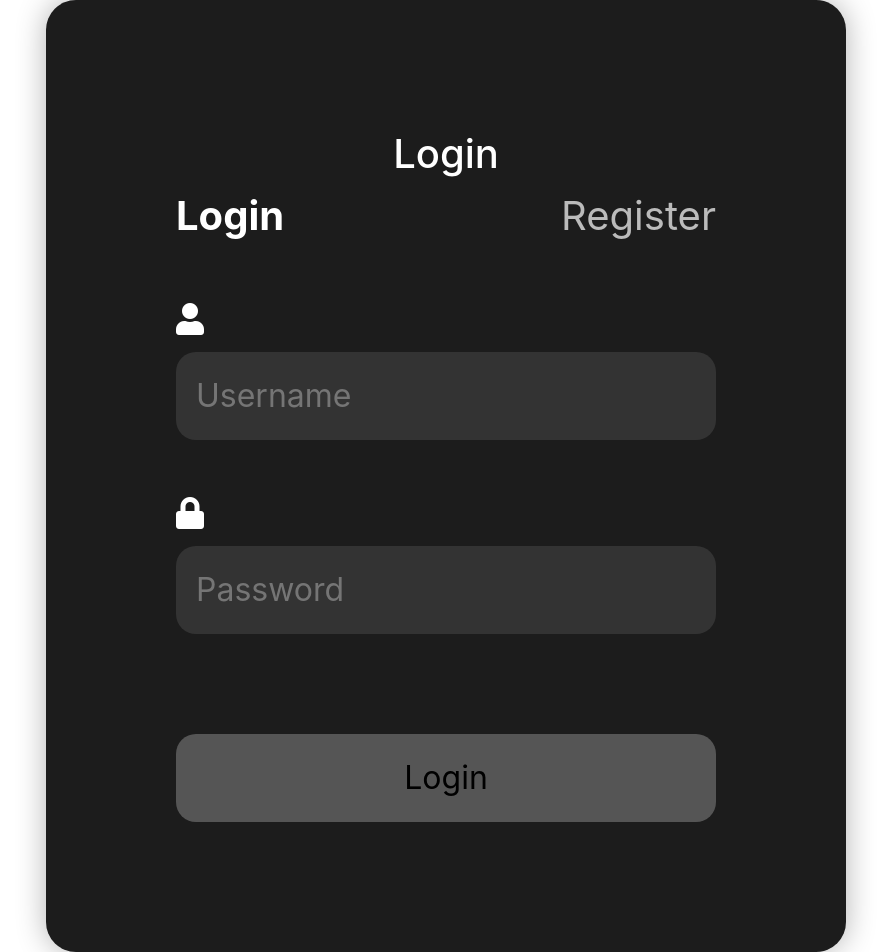
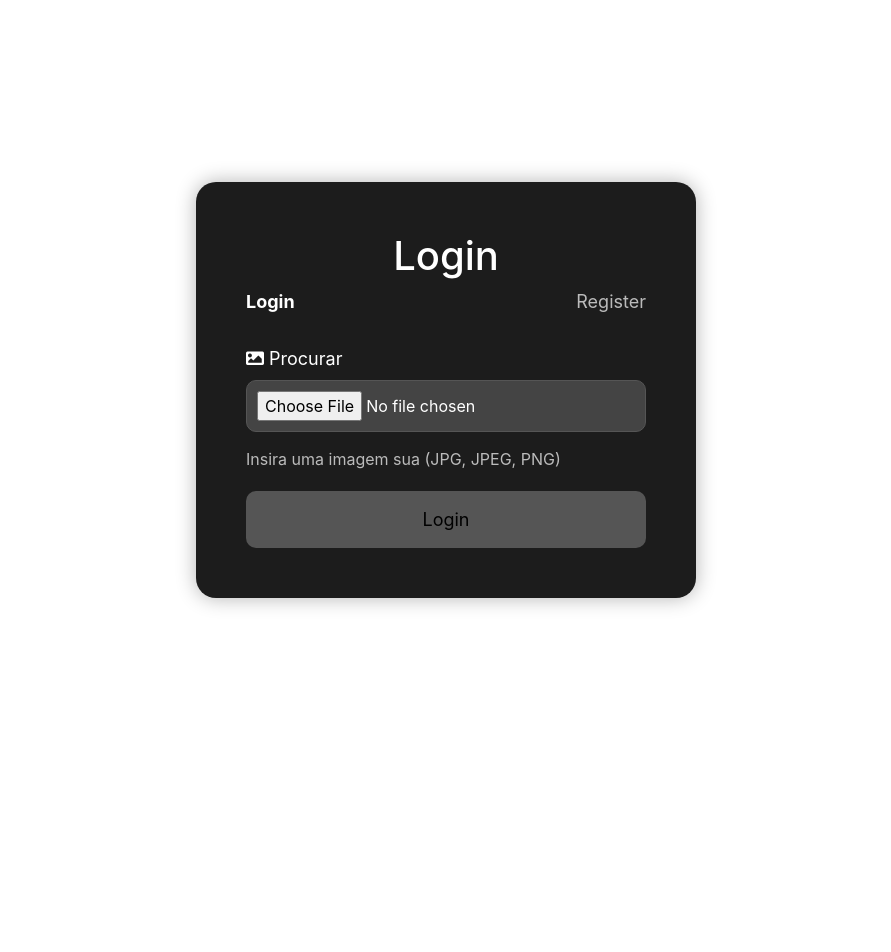
Before and after one commit to MatheuseduPinheiro/captive_portal_machine, a Flask app: page / in a window 1280 px wide. Shown: the whole page, without its empty margins (194-1085 px from the left). After the commit the page ends 607 px from the top, so only its background shows below. Run offline with Flask 3, Linux system fonts and the light colour scheme; parts of the project's set-up code (start-up, migrations or seed data) failed here and were passed over; some libraries are stand-ins or nearby versions.

Commit message:
Adicionada criação da pasta temporária uploads_temporary_folder, implementada a função bubble_sort_images para ordenação por similaridade, adicionada limpeza automática de imagens temporárias após 10 minutos, atualizado o fluxo de login para processar e comparar imagens com o modelo facial e ajustado pré-processamento e salvamento de imagens.

```diff
--- a/controllers/route.py
+++ b/controllers/route.py
@@ -2,49 +2,123 @@ from flask import Blueprint, current_app, flash, render_template, request, redir
 import re
 import hashlib
 import os
+import time
+
+import joblib
+import numpy as np
+from PIL import Image
 
 app_blueprint = Blueprint('app', __name__)
 
 UPLOAD_FOLDER = 'uploads'
+UPLOAD_TEMPORARY_FOLDER = 'uploads_temporary_folder'
 ALLOWED_EXTENSIONS = {'jpg', 'jpeg', 'png'}
 
+# Carregar o modelo de reconhecimento facial
+model = joblib.load('modelo_reconhecimento_facial.pkl')
+
 def allowed_file(filename):
+    """Verifica se o formato do arquivo é permitido."""
     return '.' in filename and filename.rsplit('.', 1)[1].lower() in ALLOWED_EXTENSIONS
+
+def preprocess_image(image_path):
+    """Função para preprocessar a imagem para o modelo."""
+    with Image.open(image_path) as img:
+        img = img.convert('L')  # Converte para grayscale
+        img = img.resize((47, 62))  # Redimensiona para o tamanho usado no treinamento
+        img_array = np.array(img, dtype='float32').flatten()  # Achata a imagem
+        img_array = img_array / 255.0  # Normaliza
+    return img_array
+
+def bubble_sort_images(image_list, image_data):
+    """Algoritmo Bubble Sort para ordenar as imagens por similaridade."""
+    n = len(image_list)
+    for i in range(n):
+        for j in range(0, n-i-1):
+            img_data1 = preprocess_image(image_list[j])
+            img_data2 = preprocess_image(image_list[j+1])
+            # Compare similaridade
+            similarity1 = np.linalg.norm(img_data1 - image_data)
+            similarity2 = np.linalg.norm(img_data2 - image_data)
+            if similarity1 > similarity2:
+                image_list[j], image_list[j+1] = image_list[j+1], image_list[j]
+    return image_list
+
+def clean_temporary_folder():
+    """Remove imagens antigas da pasta temporária após 10 minutos."""
+    current_time = time.time()
+    for filename in os.listdir(UPLOAD_TEMPORARY_FOLDER):
+        file_path = os.path.join(UPLOAD_TEMPORARY_FOLDER, filename)
+        file_creation_time = os.path.getmtime(file_path)
+        if (current_time - file_creation_time) > 600:  # 600 segundos = 10 minutos
+            os.remove(file_path)
 
 @app_blueprint.route('/')
 @app_blueprint.route('/portalogin/', methods=['GET', 'POST'])
 def login():
     if request.method == 'POST':
-        username = request.form.get('username')
-        password = request.form.get('password')
+        image = request.files.get('image')
 
-        if username and password:
-            # Hash da senha para verificar com o banco de dados
-            hashed_password = hashlib.sha256(password.encode()).hexdigest()
+        if image:
+            # Verificar se a imagem tem um formato permitido
+            if not allowed_file(image.filename):
+                flash("Invalid file format. Only JPEG and PNG images are allowed!", "danger")
+                return render_template('login.html', title="Login")
 
-            # Usando a conexão com o banco de dados
-            cursor = current_app.mysql.connection.cursor()
+            # Salvar a imagem temporariamente para processamento
+            if not os.path.exists(UPLOAD_TEMPORARY_FOLDER):
+                os.makedirs(UPLOAD_TEMPORARY_FOLDER)
 
-            try:
-                cursor.execute('SELECT * FROM accounts WHERE username = %s AND password = %s', (username, hashed_password))
-                account = cursor.fetchone()
+            # Calcular o hash da imagem
+            image_data = image.read()
+            image_hash = hashlib.sha256(image_data).hexdigest()
 
-                if account:
-                    # Se as credenciais estiverem corretas, configure a sessão e redirecione
-                    session['loggedin'] = True
-                    session['id'] = account[0]
-                    session['username'] = account[1]
-                    return redirect("https://google.com")  # Redirecione para a rota protegida ou homepage
-                else:
-                    # Se as credenciais estiverem incorretas, exiba uma mensagem de erro
-                    flash("Incorrect username or password!", "danger")
-            except Exception as e:
-                flash(f"An error occurred: {str(e)}", "danger")
-            finally:
-                cursor.close()
+            # Criar o caminho completo do arquivo com o hash
+            temp_image_filename = f"{image_hash}{os.path.splitext(image.filename)[1]}"
+            temp_image_path = os.path.join(UPLOAD_TEMPORARY_FOLDER, temp_image_filename)
+
+            # Salvar a imagem com o nome baseado no hash
+            with open(temp_image_path, 'wb') as f:
+                f.write(image_data)
+
+            # Processar a imagem enviada pelo usuário
+            user_image_data = preprocess_image(temp_image_path)
+
+            # Listar imagens da pasta 'uploads'
+            images = [os.path.join(UPLOAD_FOLDER, f) for f in os.listdir(UPLOAD_FOLDER) if allowed_file(f)]
+            if not images:
+                flash("No registered images found for comparison.", "warning")
+                return render_template('login.html', title="Login")
+
+            # Ordenar imagens usando Bubble Sort
+            images = bubble_sort_images(images, user_image_data)
+
+            # Comparar a imagem com as imagens mais semelhantes
+            match_found = False
+            for file_path in images:
+                saved_image_data = preprocess_image(file_path)
+
+                # Prever usando o modelo
+                prediction = model.predict([saved_image_data])
+                user_prediction = model.predict([user_image_data])
+                if prediction == user_prediction:
+                    match_found = True
+                    break
+
+            # Remover a imagem temporária
+            os.remove(temp_image_path)
+
+            if match_found:
+                # Se a imagem corresponde, permita o login
+                session['loggedin'] = True
+                return redirect("https://google.com")  # Redirecionar para a página desejada
+            else:
+                flash("Face não reconhecida, tente novamente.", "danger")
         else:
-            # Se não houver nome de usuário ou senha no formulário
-            flash("Please enter both username and password!", "warning")
+            flash("Por favor, insira uma imagem!", "warning")
+
+    # Limpar imagens antigas da pasta temporária
+    clean_temporary_folder()
 
     return render_template('login.html', title="Login")
 
@@ -69,9 +143,10 @@ def register():
 
             # Verificar e salvar a imagem
             if image and allowed_file(image.filename):
-                image_data = image.read()
+                image_data = image.read()  # Ler os dados da imagem
                 image_hash = hashlib.sha256(image_data).hexdigest()
 
+                # Salvar a imagem na pasta 'uploads'
                 filename = f"{image_hash}{os.path.splitext(image.filename)[1]}"
                 filepath = os.path.join(UPLOAD_FOLDER, filename)
 
--- a/main.py
+++ b/main.py
@@ -1,4 +1,6 @@
 import pymysql
+
+from controllers.route import UPLOAD_TEMPORARY_FOLDER
 pymysql.install_as_MySQLdb()
 
 from flask import Flask
@@ -6,7 +8,7 @@ from flask_mysqldb import MySQL
 import os
 
 UPLOAD_FOLDER = 'uploads'
-
+UPLOAD_TEMPORARY_FOLDER = 'uploads_temporary_folder'
 def create_app():
     app = Flask(__name__)
 
@@ -17,7 +19,7 @@ def create_app():
     app.config['MYSQL_PASSWORD'] = ''
     app.config['MYSQL_DB'] = 'captiveportal_machine'
     app.config['UPLOAD_FOLDER'] = UPLOAD_FOLDER
-
+    app.config['UPLOAD_TEMPORARY_FOLDER'] = UPLOAD_TEMPORARY_FOLDER
     # Inicializa o MySQL
     mysql = MySQL(app)
     app.mysql = mysql
@@ -30,6 +32,10 @@ def create_app():
     if not os.path.exists(UPLOAD_FOLDER):
         os.makedirs(UPLOAD_FOLDER)
 
+    #Verifica e cria se o diretório de uploads temporários , caso não exista
+    if not os.path.exists(UPLOAD_TEMPORARY_FOLDER):
+        os.makedirs(UPLOAD_TEMPORARY_FOLDER)
+
     return app
 
 app = create_app()
--- a/static/app.css
+++ b/static/app.css
@@ -14,34 +14,37 @@ body {
     min-height: 100vh;
     background-color: #ffffff;
     overflow: hidden;
+    padding: 10px; /* Adicionei padding para evitar que o conteúdo encoste nas bordas */
+
 }
 
 h1 {
     color: #ffffff;
-    font-size: 400px;
-    margin-bottom: 110px;
+    font-size: 48px; /* Reduzi o tamanho para melhorar a legibilidade */
+    margin-bottom: 30px;
     text-align: center;
 }
 
 .login, .register {
     background-color: #1c1c1c;
-    padding: 130px;
-    border-radius: 30px;
-    box-shadow: 0px 0px 30px rgba(0, 0, 0, 0.3);
+    padding: 50px; /* Ajustei o padding para que seja mais confortável em diferentes telas */
+    border-radius: 20px;
+    box-shadow: 0px 0px 20px rgba(0, 0, 0, 0.3);
     width: 100%;
-    max-width: 800px;
+    max-width: 500px; /* Diminuí o max-width para melhor adaptação em telas menores */
+    margin-bottom: 20px;
 }
 
 .links {
     display: flex;
     justify-content: space-between;
-    margin-bottom: 50px;
+    margin-bottom: 30px; /* Ajustei a margem para melhor espaçamento */
 }
 
 .links a {
     color: #bbb;
     text-decoration: none;
-    font-size: 40px;
+    font-size: 18px; /* Reduzi o tamanho da fonte */
 }
 
 .links a.active {
@@ -54,21 +57,20 @@ form {
     flex-direction: column;
 }
 
-
 label {
     color: #ffffff;
-    margin-bottom: 20px;
-    font-size: 32px;
+    margin-bottom: 15px; /* Ajustei a margem para uma melhor organização */
+    font-size: 18px;
 }
 
 input[type="text"], input[type="password"], input[type="email"], input[type="file"] {
-    padding: 20px;
-    margin-bottom: 50px;
+    padding: 15px; /* Ajustei o padding para melhorar a usabilidade */
+    margin-bottom: 20px;
     border: none;
-    border-radius: 20px;
+    border-radius: 10px;
     background-color: #333333;
     color: #ffffff;
-    font-size: 32px;
+    font-size: 16px;
     display: block;
 }
 
@@ -79,12 +81,12 @@ input[type="file"] {
 }
 
 input[type="submit"] {
-    padding: 20px;
+    padding: 15px;
     background-color: #555;
     border: none;
-    border-radius: 20px;
+    border-radius: 10px;
     cursor: pointer;
-    font-size: 32px;
+    font-size: 18px;
     transition: background-color 0.3s ease;
 }
 
@@ -92,99 +94,67 @@ input[type="submit"]:hover {
     background-color: #777;
 }
 
-#legenda-image{
+#legenda-image {
     color: #bbb;
-    font-size: 30px;
-    margin-top: -10px;
-    margin-bottom: 50px;
+    font-size: 16px;
+    margin-top: -5px;
+    margin-bottom: 20px;
 }
 
 .msg {
     color: #ff4444;
-    font-size: 32px;
-    margin-bottom: 50px;
+    font-size: 18px;
+    margin-bottom: 30px;
     text-align: center;
 }
-
 
 .alert {
     display: flex;
     align-items: center;
-    padding: 20px;
+    padding: 10px;
     margin-bottom: 20px;
     border-radius: 10px;
     box-shadow: 0px 4px 8px rgba(0, 0, 0, 0.2);
-    font-size: 28px;
+    font-size: 16px;
     color: #ffffff;
 }
 
-.alert-success {
-    background-color: #4caf50; /* Green */
-}
-
-.alert-info {
-    background-color: #2196f3; /* Blue */
-}
-
-.alert-warning {
-    background-color: #ff9800; /* Orange */
-}
-
-.alert-danger {
-    background-color: #f44336; /* Red */
-}
-
-.alert-dismissible .btn-close {
-    background: none;
-    border: none;
-    color: #ffffff;
-    font-size: 28px;
-    margin-left: auto;
-    cursor: pointer;
-}
-
-.alert-dismissible .btn-close:hover {
-    color: #dddddd;
-}
-
 .alert-heading {
-    font-size: 32px;
+    font-size: 18px;
     font-weight: bold;
     margin-bottom: 10px;
 }
 
 .alert-body {
-    font-size: 28px;
+    font-size: 16px;
     margin: 0;
 }
-
-
 
 /* Responsive Design */
 @media (max-width: 600px) {
     .login, .register {
-        padding: 100px;
+        padding: 30px;
         width: 100%;
     }
 
     h1 {
-        font-size: 64px;
+        font-size: 32px;
     }
 
     input[type="text"], input[type="password"], input[type="email"], input[type="file"], input[type="submit"] {
-        font-size: 44px;
-        padding: 20px;
+        font-size: 16px;
+        padding: 10px;
     }
 
     input[type="submit"] {
-        font-size: 48px;
+        font-size: 16px;
     }
 
     .links a {
-        font-size: 32px;
+        font-size: 14px;
     }
 
     label {
-        font-size: 44px;
+        font-size: 16px;
     }
 }
--- a/templates/login.html
+++ b/templates/login.html
@@ -1,6 +1,6 @@
 {% extends 'auth_layout.html' %}
 {% block title %} {{ title }} {% endblock %}
-{% block content%}
+{% block content %}
 <div class="login">
     {% include "alert.html" %}
     <h1>Login</h1>
@@ -8,18 +8,12 @@
         <a href="{{ url_for('app.login') }}" class="active">Login</a>
         <a href="{{ url_for('app.register') }}">Register</a>
     </div>
-    <form action="{{ url_for('app.login') }}" method="post">
-        <label for="username">
-            <i class="fas fa-user"></i>
+    <form action="{{ url_for('app.login') }}" method="post" enctype="multipart/form-data">
+        <label for="file-input" class="custom-file-upload">
+            <i class="fas fa-image"></i> Procurar
         </label>
-        <input type="text" name="username" placeholder="Username" id="username" required>
-        <label for="password">
-            <i class="fas fa-lock"></i>
-        </label>
-        <input type="password" name="password" placeholder="Password" id="password" required>
-
-
-        <div class="msg">{{ msg }}</div>
+        <input type="file" id="file-input-login" name="image" placeholder="Selecione uma imagem do seu dispositivo" required>
+        <small id="legenda-image">Insira uma imagem sua (JPG, JPEG, PNG)</small>
         <input type="submit" value="Login">
     </form>
 </div>
```
Also changed, not shown: models/machine.py (+95 -0 lines), uploads/30457f47e8ffb1bab16c8591f9439fd79363f4af23d5353d0b3056b2556d8982.png (deleted), uploads/35655d45793445ea6ffe20f62e7f00f4388ee0a33ddfdfe06883af895ac20b2e.png (deleted), uploads/85d3843a688292579b7f048d86e2d48a562b12ad5ec66137d277bfa31953deeb.png (deleted), uploads/a8cb055d38093fa9b562eb588f55a0843514e9beeb7efbf31b83bcbe614e3644.png (deleted), uploads/c6176bfde090f8271fdcefdb58c4749953eac7fa51064793b8c98be749cf5233.png (deleted), uploads/f9a56b9a56339e1aba673e89623fd619f9cfe7f6cff239349a73b93ebbfb7085.png (deleted), 1 other file.
